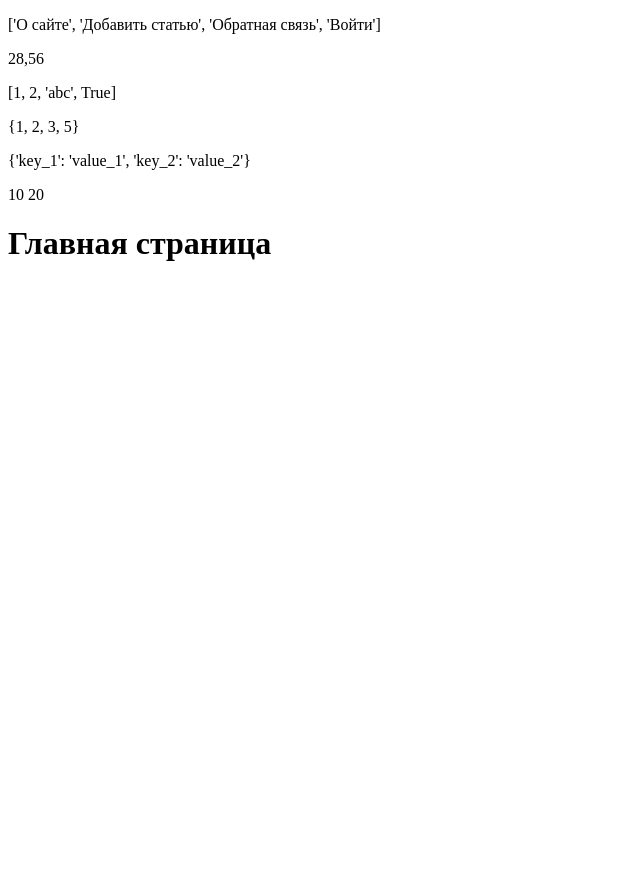
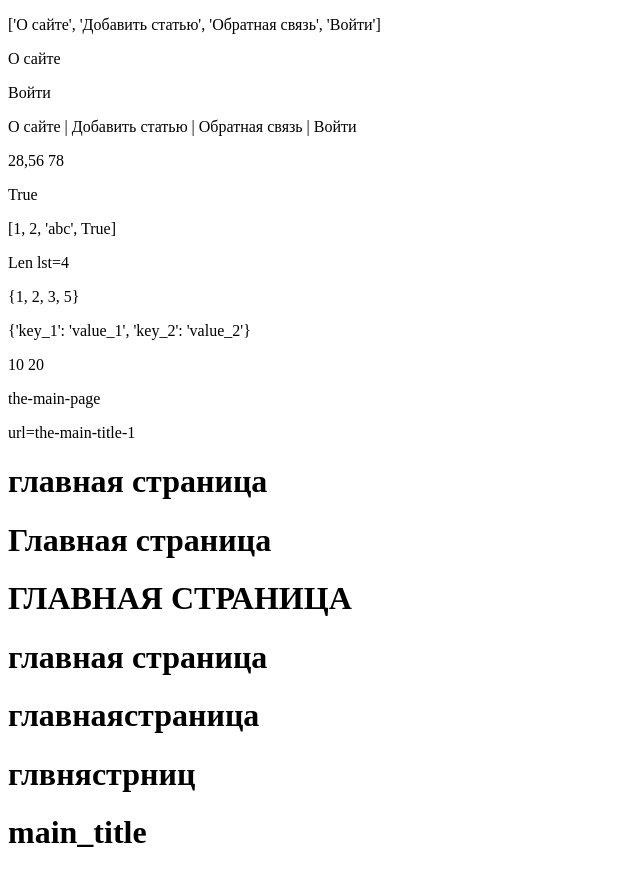
Before and after one commit to BalDim1971/DjangoStudy, a Django app: page / in a window 1280 px wide. Shown: the whole page, without its empty margins (0-640 px from the left). Before the commit the page ends 261 px from the top, so only its background shows below. Run offline with Django 5.2, Linux system fonts and the light colour scheme.

Commit message:
Изучаем Джанго (Django). ДСтандартные шаблонные фильтры: преобразование регистра символов, выделение элементов кортежа/списка и некоторые другие.

```diff
--- a/women/templates/women/index.html
+++ b/women/templates/women/index.html
@@ -5,12 +5,26 @@
 </head>
 <body>
 <p >{{menu}}</p>
-<p >{{float}}</p>
+<p >{{menu|first}}</p>
+<p >{{menu|last}}</p>
+<p >{{menu|join:" | "}}</p>
+
+<p >{{float}} {{float|add:"50"}}</p>
+<p >{{float|divisibleby:"2"}}</p>
 <p >{{lst}}</p>
+<p >Len lst={{lst|length}}</p>
 <p >{{set}}</p>
 <p >{{dict}}</p>
 <p >{{obj.a}} {{obj.b}}</p>
+<p >{{"The Main Page"|slugify}}</p>
+<p >url={{url}}</p>
 
 <h1>{{title}}</h1>
+<h1>{{title|capfirst}}</h1>
+<h1>{{title|upper}}</h1>
+<h1>{{title|lower}}</h1>
+<h1>{{title|cut:" "}}</h1>
+<h1>{{title|cut:" "|cut:"а"}}</h1>
+<h1>{{main_title|default:"Без заголовка"}}</h1>
 </body>
 </html>
--- a/women/views.py
+++ b/women/views.py
@@ -1,6 +1,6 @@
 from django.http import HttpResponseNotFound
 from django.shortcuts import render
-
+from django.template.defaultfilters import slugify
 
 menu = ["О сайте", "Добавить статью", "Обратная связь", "Войти"]
 
@@ -14,7 +14,9 @@ class MyClass:
 # Create your views here.
 def index(request):
     data = {
-        'title': 'Главная страница',
+        'title': 'главная страница',
+        'main_title': 'main_title',
+        'url': slugify("The Main Title 1"),
         'menu': menu,
         'float': 28.56,
         'lst': [1, 2, 'abc', True],
```
